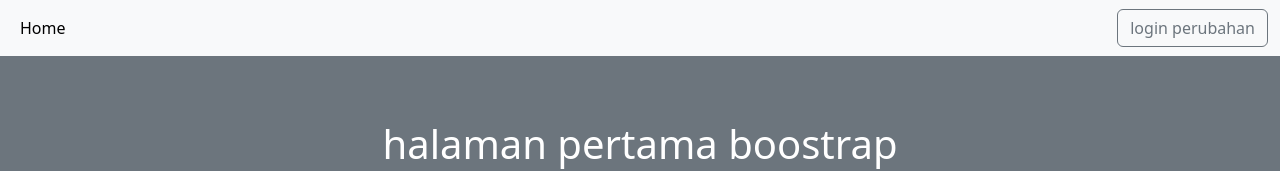
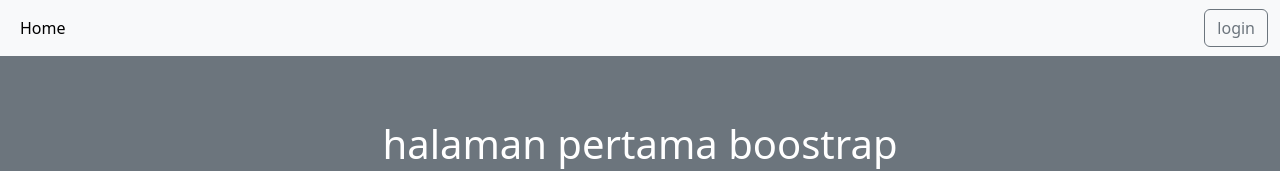
Before and after one commit to Fatwaakbarjiwani/studiindependen, a plain HTML site: page index.html in a window 1280 px wide. Shown: the top 171 px of the page. Drawn offline with nearby package versions, Linux system fonts and the light colour scheme.

Commit message:
feature: delete

```diff
--- a/index.html
+++ b/index.html
@@ -37,7 +37,6 @@
           <a href="login.html"
             ><button type="submit" class="btn btn-outline-secondary">
               login
-              perubahan
             </button>
           </a>
         </div>
```
